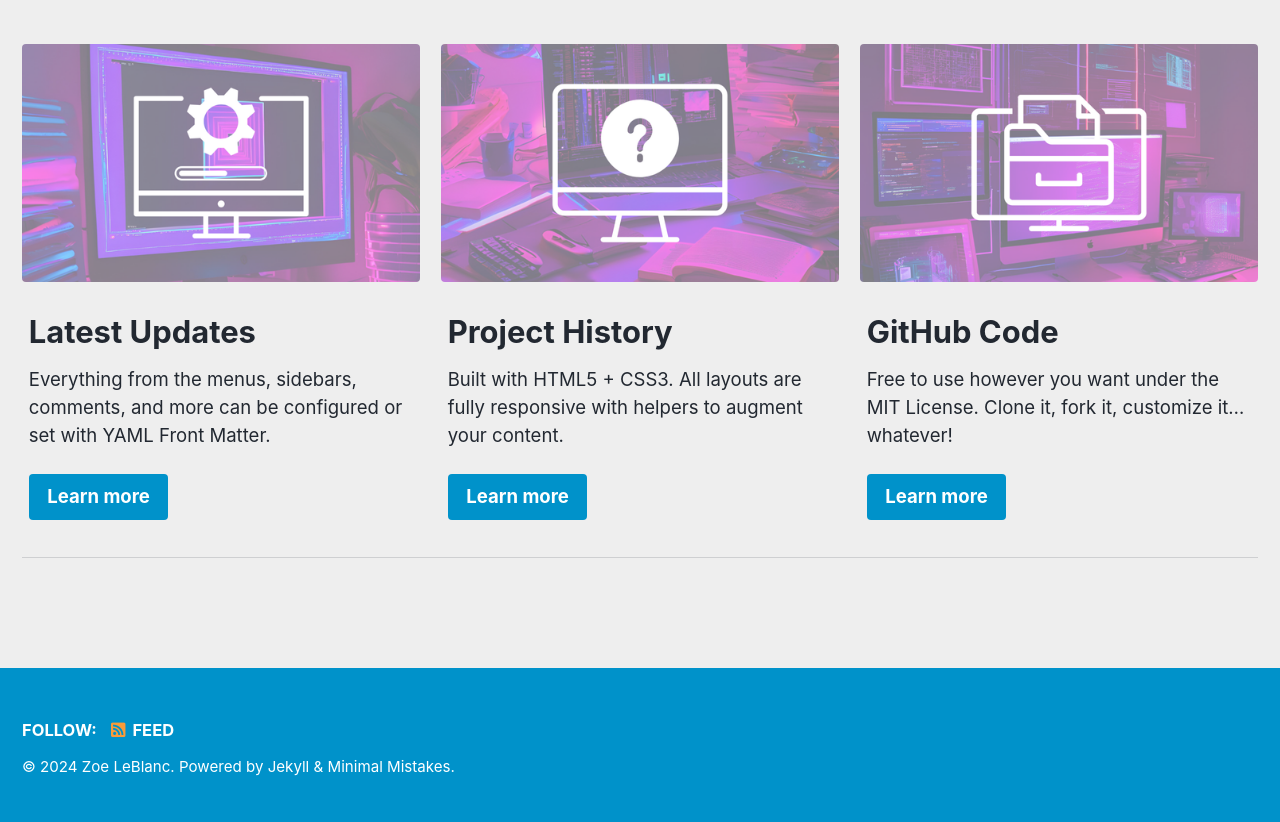
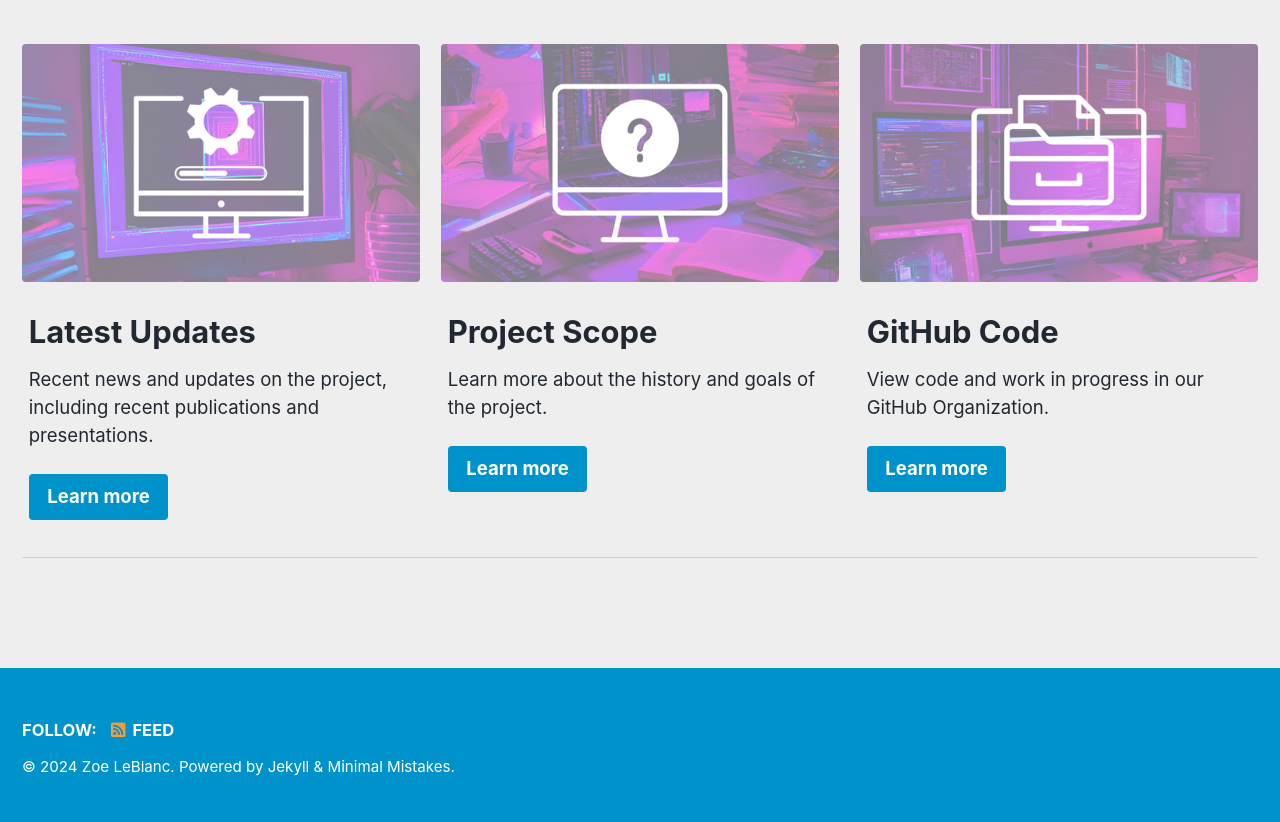
Before and after one commit to CodingDH/codingdh.github.io, a Jekyll site: the page built from _pages/index.md, in a window 1280 px wide. Shown: the part 399-1221 px from the top of the page. Built offline with Jekyll 4.4.1, drawn with Linux system fonts in a browser that asks for light colours; cached includes are drawn as plain includes; nearby versions of some CDN libraries; the list of posts is cut into pages by our own code.

Commit message:
added some basic info to the pages so urls resolve

```diff
--- a/_pages/index.md
+++ b/_pages/index.md
@@ -19,22 +19,22 @@ feature_row:
   - image_path: /assets/images/computer_7.png
     alt: "customizable"
     title: "Latest Updates"
-    excerpt: "Everything from the menus, sidebars, comments, and more can be configured or set with YAML Front Matter."
+    excerpt: "Recent news and updates on the project, including recent publications and presentations."
     url: "/blog"
     btn_class: "btn--primary"
     btn_label: "Learn more"
   - image_path: /assets/images/computer_8.png
     alt: "fully responsive"
-    title: "Project History"
-    excerpt: "Built with HTML5 + CSS3. All layouts are fully responsive with helpers to augment your content."
+    title: "Project Scope"
+    excerpt: "Learn more about the history and goals of the project."
     url: "/about"
     btn_class: "btn--primary"
     btn_label: "Learn more"
   - image_path: /assets/images/computer_9.png
     alt: "100% free"
     title: "GitHub Code"
-    excerpt: "Free to use however you want under the MIT License. Clone it, fork it, customize it... whatever!"
-    url: "/docs/license/"
+    excerpt: "View code and work in progress in our GitHub Organization."
+    url: "https://github.com/CodingDH"
     btn_class: "btn--primary"
     btn_label: "Learn more"
 ---
```
Also changed, not shown: _pages/about.md (+5 -0 lines), _pages/blog.md (+1 -1 lines).
